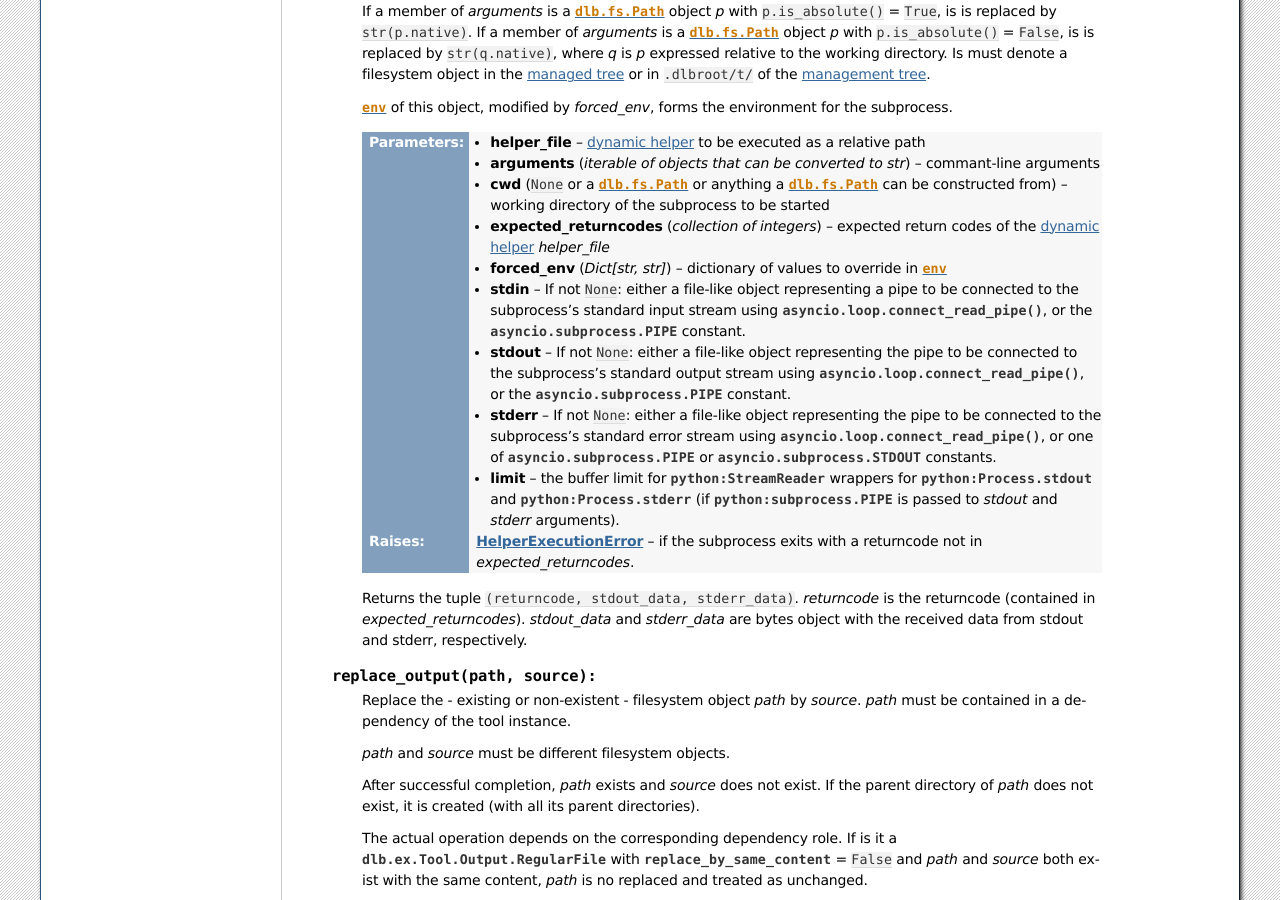
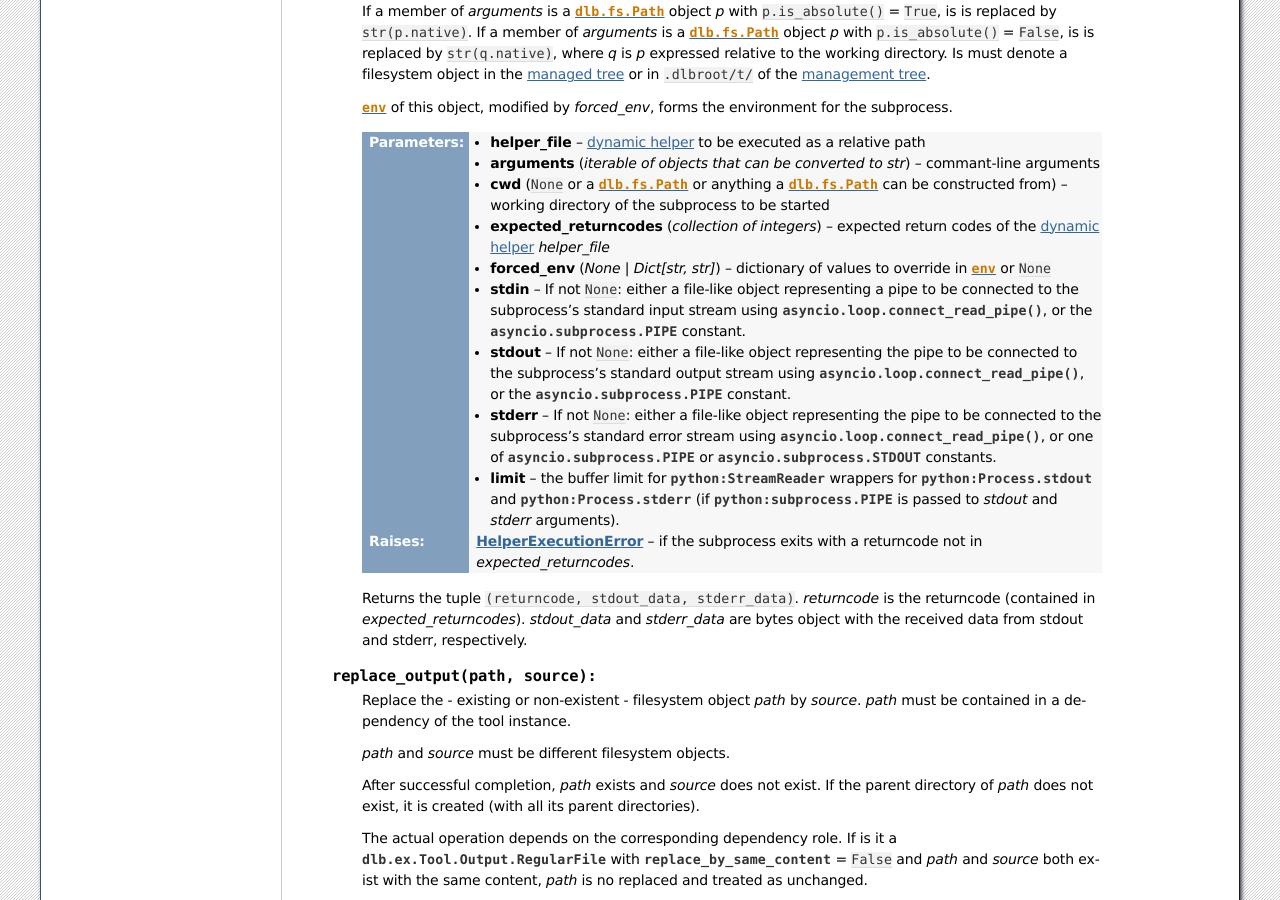
Before and after one commit to dlu-ch/dlb, a Sphinx documentation site: the page built from doc/ex_tool.rst, in a window 1280 px wide and 900 px high, scrolled down 3442 px. Built offline with Sphinx 7.4.7, drawn with Linux system fonts in a browser that asks for light colours.

Commit message:
Reorganize dlb.ex.tool

```diff
--- a/doc/ex_tool.rst
+++ b/doc/ex_tool.rst
@@ -221,8 +221,8 @@ methods related to :term:`dynamic helpers <dynamic helper>` and dependencies.
       :type cwd: ``None`` or a :class:`dlb.fs.Path` or anything a :class:`dlb.fs.Path` can be constructed from
       :param expected_returncodes: expected return codes of the :term:`dynamic helper` *helper_file*
       :type expected_returncodes: collection of integers
-      :param forced_env: dictionary of values to override in :attr:`env <dlb.ex.context.Context.env>`
-      :type forced_env: Dict[str, str]
+      :param forced_env: dictionary of values to override in :attr:`env <dlb.ex.context.Context.env>` or ``None``
+      :type forced_env: None | Dict[str, str]
       :param stdin:
          If not ``None``:
          either a file-like object representing a pipe to be connected to the subprocess’s standard input stream using
```
Also changed, not shown: 1 other file.
